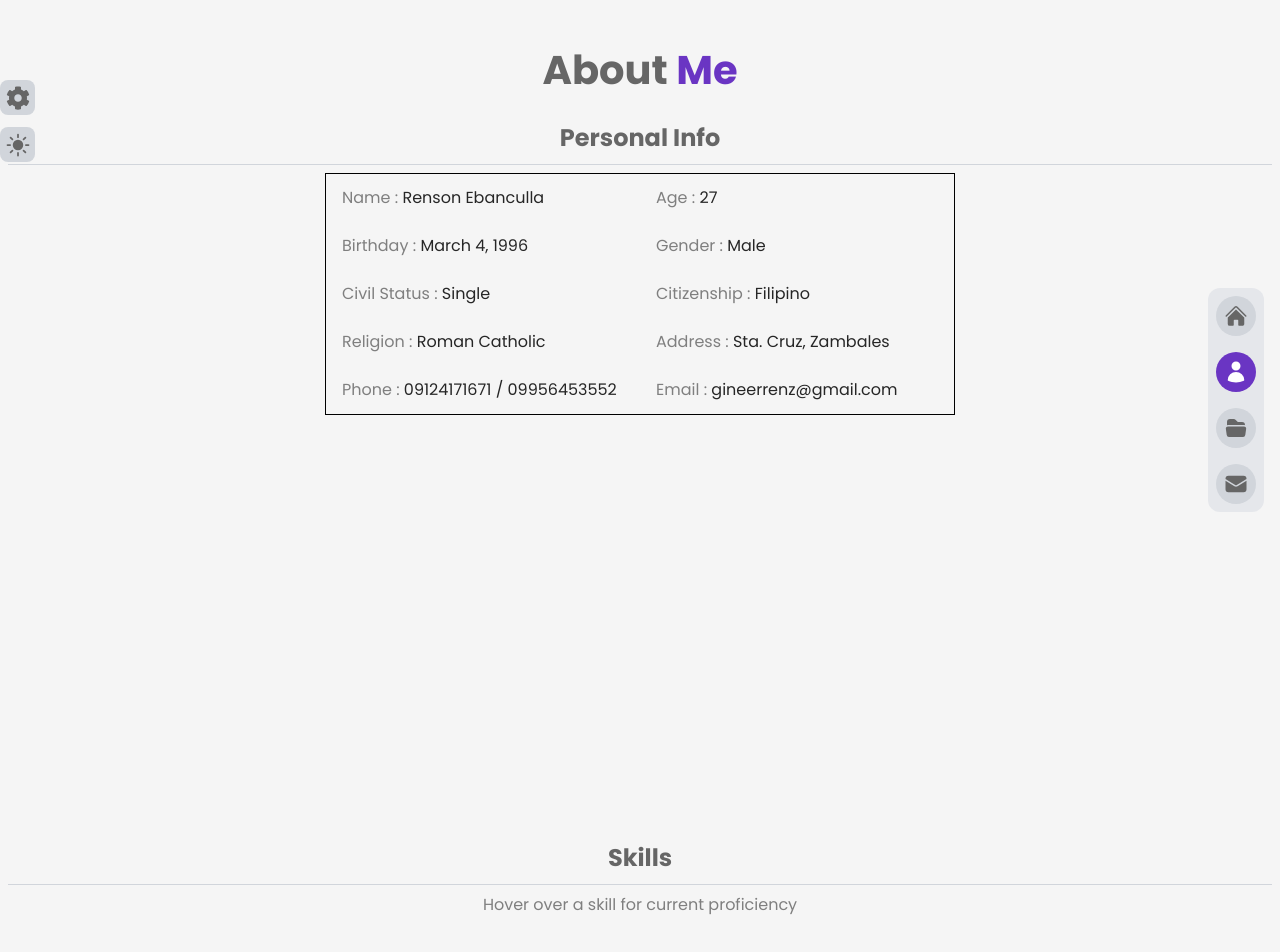
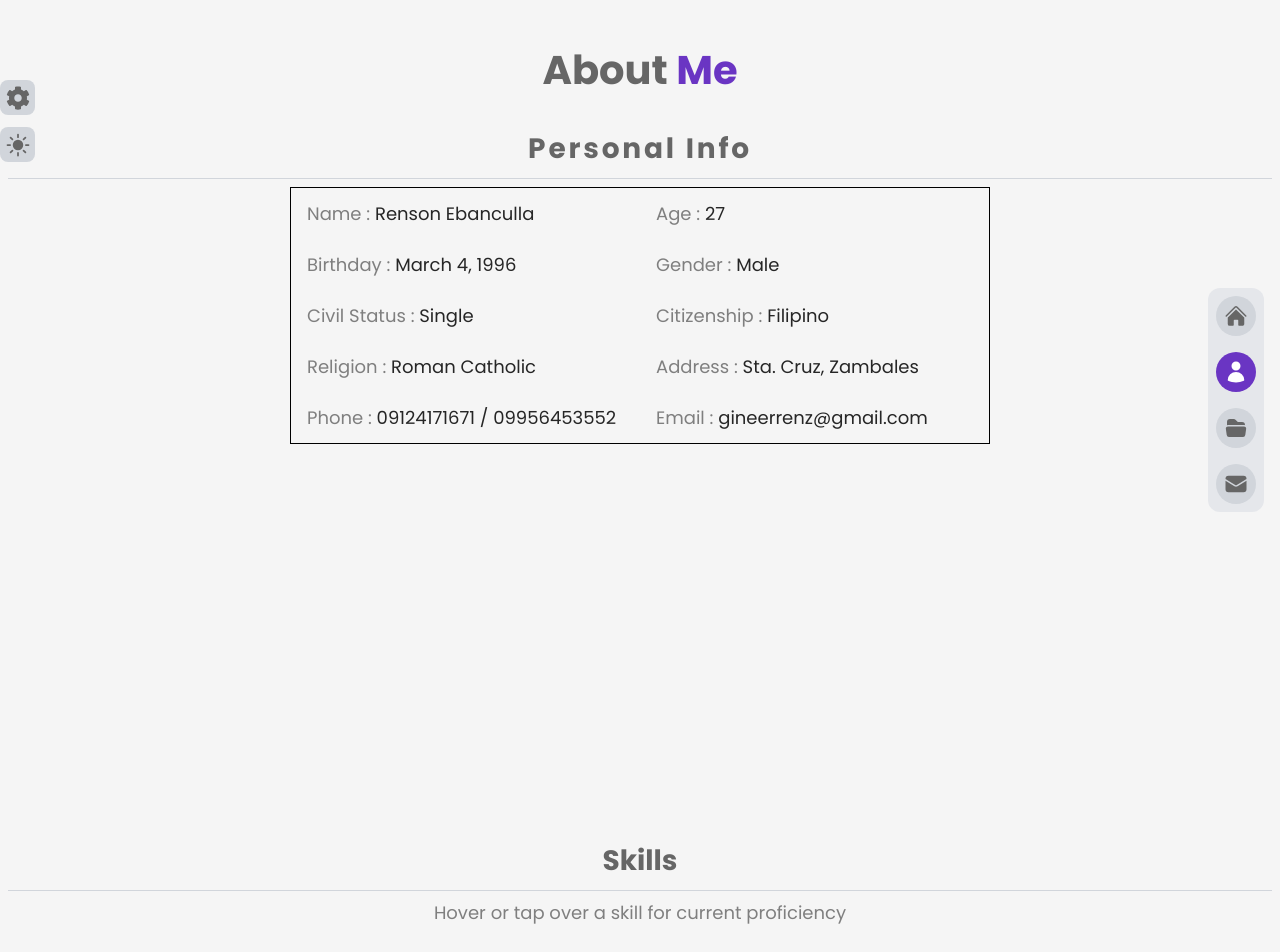
Before and after one commit to iamrens/portfolio, a React (Vite) app: page /about in a window 1280 px wide. Shown: the top 952 px of the page. Built offline with nearby package versions, Linux system fonts and the light colour scheme; grey boxes are pictures that could not be loaded.

Commit message:
finish styling home and about pages

```diff
--- a/src/components/ExpCard.jsx
+++ b/src/components/ExpCard.jsx
@@ -29,7 +29,7 @@ const ExpCard = () => {
                 }}
                 icon={icon}
             >
-                <h1 className="text-titleLight dark:text-titleDark font-poppins font-bold text-[24px]">
+                <h1 className="text-titleLight dark:text-titleDark font-poppins font-bold text-[20px] sm:text-[24px]">
                     {title}
                 </h1>
                 <h1 className="text-gray-500 dark:text-neutral-500 font-open text-[16px] font-semibold">
--- a/src/components/Personal.jsx
+++ b/src/components/Personal.jsx
@@ -6,22 +6,43 @@ import { useMediaQuery } from "react-responsive";
 
 const Personal = () => {
   const { groupHover } = useContext(ThemeContext);
+  const isMobile = useMediaQuery({query: '(max-width: 500px)'})
+
+  const divVar = {
+    initial: { opacity: 0},
+    animate: {
+      opacity: 1,
+      transition: {
+        duration: 0.5,
+        ease: 'easeInOut',
+        staggerChildren: 0.1,
+      }
+    }
+  }
 
   return (
     <div className=''>
 
-      <div className="grid grid-cols-1 sm:grid-cols-2 gap-1 sm:gap-4 text-textLight font-open p-2 w-[80%] max-w-[630px] mx-auto border border-black dark:border-white mt-2">
+      <motion.div
+        variants={divVar}
+        initial="initial"
+        animate="animate"
+        className={`grid grid-cols-1 sm:grid-cols-2 gap-1 sm:gap-4 text-textLight font-open p-2 max-w-[700px] mx-auto border border-black dark:border-white mt-2 ${isMobile ? 'w-[95%]' : 'w-[80%]'}`}
+      >
         {personalInfo.map(({title, description}, index) => (
-          <h3 key={index} className="font-poppins cursor-pointer rounded-md px-2 py-1 hover:bg-gray-200 dark:hover:bg-neutral-800 group">
+          <motion.h3
+            key={index}
+            className="font-poppins text-[16px] md:text-[18px] cursor-pointer rounded-md px-2 py-1 hover:bg-gray-200 dark:hover:bg-neutral-800 group"
+          >
             {title}
             <motion.span
               className={`text-neutral-800 dark:text-titleDark group-hover:font-bold ${groupHover}`}
             >
               {description}
             </motion.span>
-          </h3>
+          </motion.h3>
         ))}
-      </div>
+      </motion.div>
 
     </div>
   )
--- a/src/components/Skill.jsx
+++ b/src/components/Skill.jsx
@@ -28,17 +28,19 @@ const Skill = ({title, url, level}) => {
         }
     }
 
+
   return (
     <div
         onMouseEnter={() => setShow(true)}
         onMouseLeave={() => setShow(false)}
-        className="group relative flex flex-col cursor-pointer h-16 w-16 sm:h-20 sm:w-20"
+        onTouchStart={() => setShow(!show)}
+        className="group relative flex flex-col cursor-pointer h-16 w-16 sm:h-20 sm:w-20 lg:h-24 lg:w-24"
     >
         <motion.img
             src={url}
             animate={{ scaleX: show ? -1 : 1 }}
             transition={{ duration: 0.5, ease: 'easeOut' }}
-            className="rounded-full border border-gray-500 object-cover h-16 w-16 sm:h-20 sm:w-20"
+            className="rounded-full border border-gray-500 object-cover h-16 w-16 sm:h-20 sm:w-20 lg:h-24 lg:w-24"
         />
 
         <AnimatePresence>
@@ -58,7 +60,7 @@ const Skill = ({title, url, level}) => {
                 initial="initial"
                 animate="animate"
                 exit={{ opacity: 0 }}
-                className="absolute h-16 w-16 sm:h-20 sm:w-20 rounded-full z-10"
+                className="absolute h-16 w-16 sm:h-20 sm:w-20 lg:h-24 lg:w-24 rounded-full z-10"
             >
                 <div className="flex items-center justify-center h-full w-full">
                     <CircularProgressbar
--- a/src/data.jsx
+++ b/src/data.jsx
@@ -166,7 +166,7 @@ export const experienceDetails = [
     },
     {
         id: 3,
-        title: 'Tertiary - Engineer',
+        title: 'Engineering Degree',
         where: 'Columban College - Olongapo',
         when: '2012 - 2017',
         icon: <FaGraduationCap />,
--- a/src/index.css
+++ b/src/index.css
@@ -22,6 +22,6 @@ body {
         @apply text-titleLight bg-gray-300 dark:text-titleDark dark:bg-neutral-700;
     }
     .home-icon {
-        @apply cursor-pointer rounded-full p-1 hover:bg-gray-300 dark:hover:bg-neutral-700;
+        @apply cursor-pointer rounded-full p-[6px] hover:bg-gray-300 dark:hover:bg-neutral-700;
     }
 }
--- a/src/layouts/Layout.jsx
+++ b/src/layouts/Layout.jsx
@@ -5,6 +5,7 @@ import { HiUser, HiFolderOpen, HiHome, HiEnvelope } from 'react-icons/hi2'
 import { motion, AnimatePresence } from 'framer-motion';
 import Theme from './Theme';
 import { useMediaQuery } from 'react-responsive';
+import { FaArrowDown, FaArrowUp } from "react-icons/fa"
 
 const Layout = () => {
     const location = useLocation();
@@ -153,6 +154,8 @@ const Layout = () => {
 
                 <Theme />
 
+
+
             </div>
 
             <main>
--- a/src/pages/About.jsx
+++ b/src/pages/About.jsx
@@ -2,12 +2,14 @@ import Personal from "../components/Personal"
 import { useContext } from "react"
 import { ThemeContext } from "../context/ThemeContext"
 import Skill from "../components/Skill"
-import { motion, AnimatePresence } from "framer-motion"
+import { motion } from "framer-motion"
 import { skillDetails } from "../data"
 import ExpCard from "../components/ExpCard"
 
+
 const About = () => {
-  const { textColor } = useContext(ThemeContext);
+  const { textColor, hoverTextColor} = useContext(ThemeContext);
+  const personal = Array.from("Personal Info")
 
   const divVar = {
     initial: { opacity: 0},
@@ -33,32 +35,84 @@ const About = () => {
     }
   }
 
+  const titleVar = {
+    initial: { opacity: 0, y: -30},
+    animate: {
+      opacity: 1,
+      y: 0,
+      transition: {
+        duration: 0.5,
+        ease: 'easeInOut'
+      }
+    }
+  }
+  const subtitleVar = {
+    initial: { opacity: 0, y: 30},
+    animate: {
+      opacity: 1,
+      y: 0,
+      transition: {
+        duration: 0.5,
+        ease: 'easeInOut'
+      }
+    }
+  }
+
   return (
-    <div className='h-[100%] snap-y snap-mandatory mx-auto box-border px-2'>
+    <div className='h-[100%] snap-y snap-mandatory mx-auto box-border px-2 scroll-smooth'>
 
       {/* Personal Info */}
-      <div className="h-screen pt-10">
-        <h1 className="text-center text-[40px] font-poppins font-bold text-titleLight dark:text-titleDark">
+      <div id="personal" className="h-screen pt-10 relative">
+        <motion.h1
+          variants={titleVar}
+          initial="initial"
+          animate="animate"
+          className="text-center text-[40px] font-poppins font-bold text-titleLight dark:text-titleDark"
+        >
           About {""}
           <span className={`${textColor}`}>Me</span>
-        </h1>
+        </motion.h1>
 
-        <h2 className="text-titleLight dark:text-titleDark font-poppins font-bold text-[24px] text-center pb-2 border-b border-gray-300 dark:border-neutral-800 pt-5">
-          Personal Info
-        </h2>
+        <motion.h2
+          variants={subtitleVar}
+          initial="initial"
+          animate="animate"
+          className="text-titleLight dark:text-titleDark font-poppins font-bold text-[24px] sm:text-[28px] text-center pb-2 border-b border-gray-300 dark:border-neutral-800 pt-7"
+        >
+          <span className={`cursor-pointer ${hoverTextColor} transition duration-300`}>
+            {personal.map((letter, index) => (
+              <span key={index} className={`dark:hover:text-white hover:text-black hover:scale-[1.2] transition duration-300 ease-out tracking-widest inline-block ${letter === " " ? 'whitespace-pre' : null}`}>
+                {letter}
+              </span>
+            ))}
+          </span>
+        </motion.h2>
 
         <Personal />
+
       </div>
 
       {/* Skills */}
-      <div className="flex flex-col items-center h-screen">
-        <h2 className="text-titleLight dark:text-titleDark text-center font-poppins font-bold text-[24px] pb-2 border-b border-gray-300 dark:border-neutral-800 pt-10 w-[100%]">
+      <div id="skills" className="flex flex-col items-center h-screen pt-10 relative">
+        <motion.h2
+          variants={titleVar}
+          initial="initial"
+          whileInView="animate"
+          viewport={{once: true}}
+          className="text-titleLight dark:text-titleDark text-center font-poppins font-bold text-[24px] sm:text-[28px] pb-2 border-b border-gray-300 dark:border-neutral-800 w-[100%]"
+        >
           Skills
-        </h2>
+        </motion.h2>
 
-        <h3 className="text-textLight font-poppins text-center pt-2">
-          Hover over a skill for current proficiency
-        </h3>
+        <motion.h3
+          variants={subtitleVar}
+          initial="initial"
+          whileInView="animate"
+          viewport={{once: true}}
+          className="text-textLight text-[16px] sm:text-[18px] font-poppins text-center pt-2"
+        >
+          Hover or tap over a skill for current proficiency
+        </motion.h3>
 
         <motion.div
           variants={divVar}
@@ -81,10 +135,16 @@ const About = () => {
       </div>
 
       {/* Education & Experience */}
-      <div className="h-auto">
-        <h2 className="text-titleLight dark:text-titleDark text-center font-poppins font-bold text-[24px] pb-2 border-b border-gray-300 dark:border-neutral-800 pt-10">
+      <div id="education" className="h-auto mt-[50px] w-auto overflow-hidden">
+        <motion.h2
+          variants={titleVar}
+          initial="initial"
+          whileInView="animate"
+          viewport={{once: true}}
+          className="text-titleLight dark:text-titleDark text-center font-poppins font-bold text-[24px] sm:text-[28px] pb-2 border-b border-gray-300 dark:border-neutral-800 pt-10"
+        >
           Education & Experiences
-        </h2>
+        </motion.h2>
 
         <ExpCard />
 
--- a/src/pages/Home.jsx
+++ b/src/pages/Home.jsx
@@ -1,5 +1,4 @@
 import { Cursor, useTypewriter } from 'react-simple-typewriter'
-import profile from '../assets/profile.jpeg'
 import { useContext } from 'react';
 import { ThemeContext } from '../context/ThemeContext';
 import Links from '../components/Links';
@@ -34,7 +33,7 @@ const Home = () => {
             initial={{borderRadius: '100px', opacity: 0}}
             animate={{borderRadius: '30px', opacity: 1}}
             transition={{duration: 0.5, ease: 'linear'}}
-            src={profile}
+            src={import.meta.env.VITE_PROFILE}
             alt='profile'
             className='object-cover w-[250px] h-[300px] sm:w-auto sm:h-[100%] rounded-[30px] shadow-img dark:shadow-imgDark z-10'
           />
```
Also changed, not shown: src/components/Links.jsx (+7 -4 lines), src/assets/profile.jpeg (deleted), 1 other file (tests, documents, lock files or other folders).
